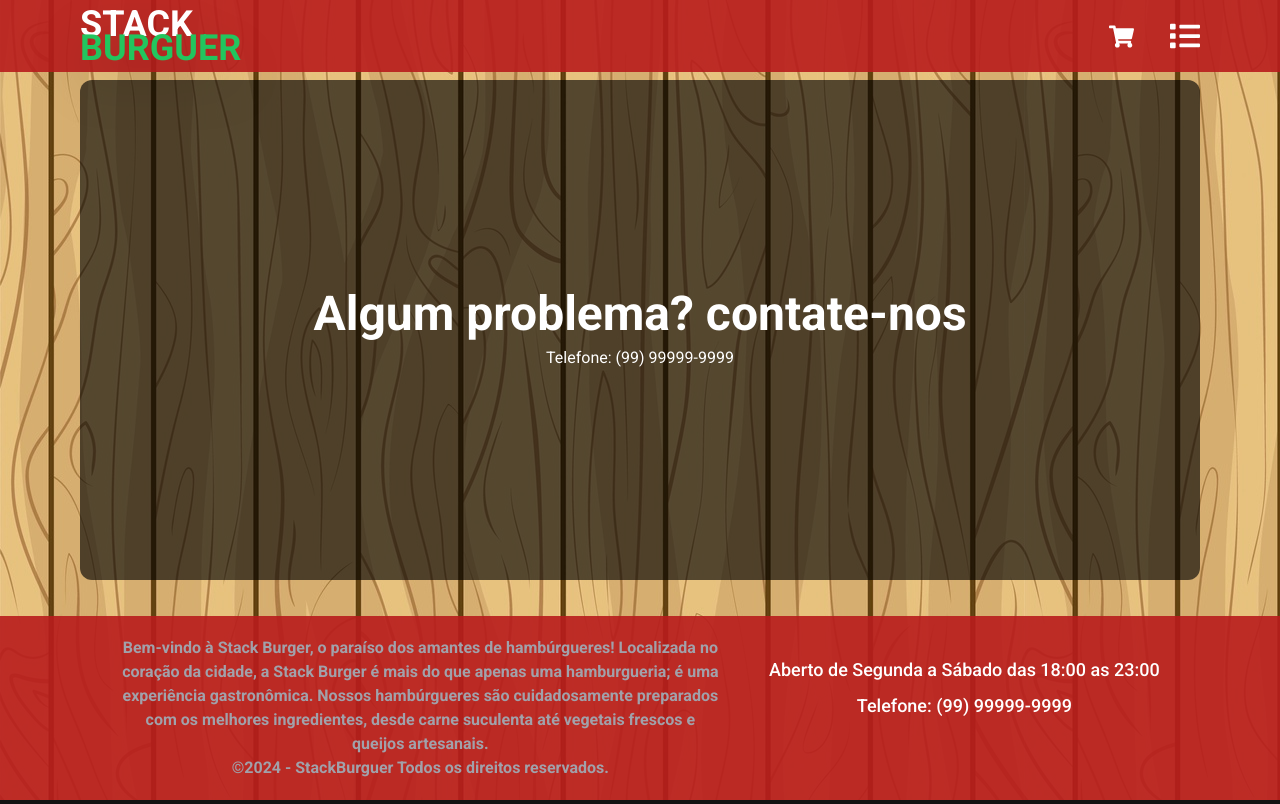
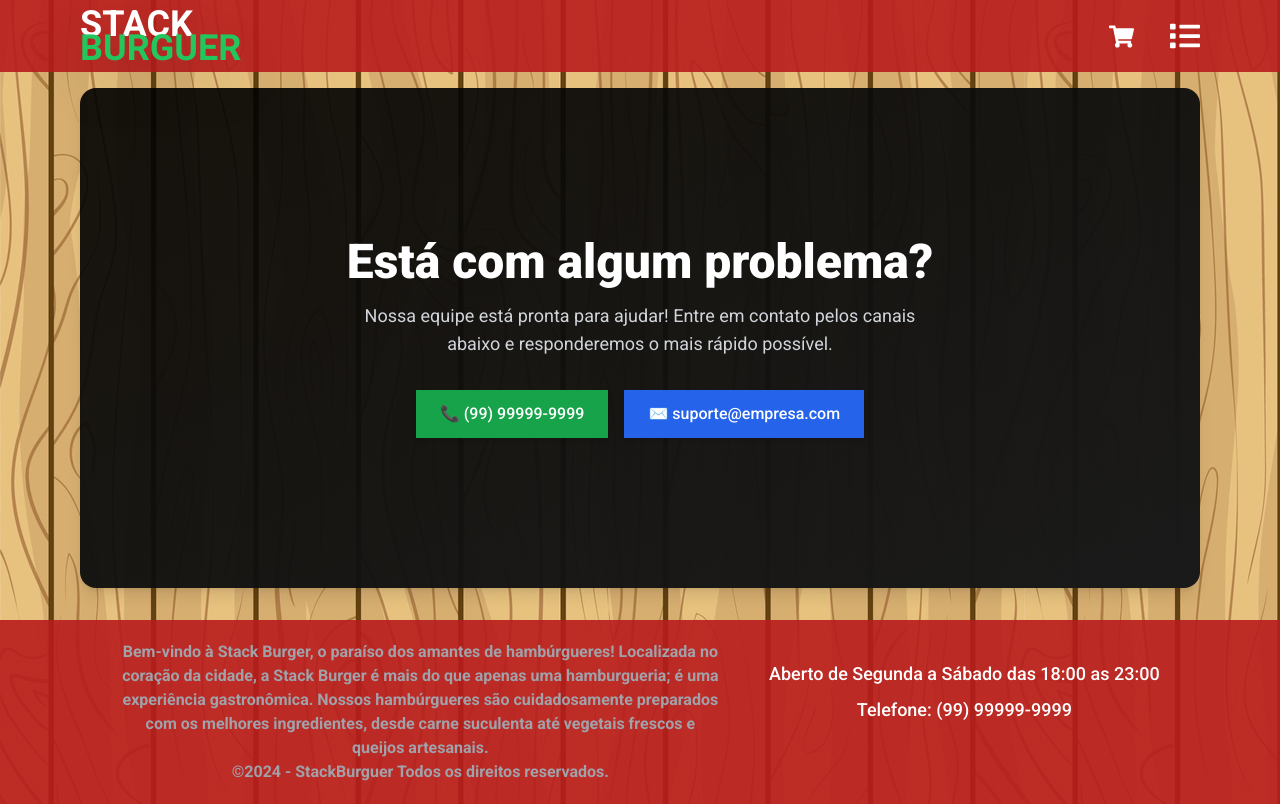
Before and after one commit to JoaoLeandroo/stack-burguer-project, a Next.js app: page /pages/support in a window 1280 px wide. Built offline with nearby package versions, Linux system fonts and the light colour scheme.

Commit message:
fix: support page

```diff
--- a/app/pages/support/page.tsx
+++ b/app/pages/support/page.tsx
@@ -1,11 +1,31 @@
 import Container from "@/components/Container";
+
 const Support = () => {
   return (
     <Container>
-      <div className="h-[500px] text-center flex items-center flex-col justify-center bg-[#000000a1] mt-2 rounded-xl">
-        <span className="text-5xl font-bold">Algum problema? contate-nos</span>
-        <span className="mt-2">Telefone: (99) 99999-9999</span>
-      </div>
+      <section className="flex flex-col items-center justify-center h-[500px] bg-gradient-to-br from-[#000000e6] to-[#1a1a1a] text-white mt-4 rounded-2xl shadow-lg text-center px-6">
+        <h1 className="text-4xl sm:text-5xl font-extrabold mb-4">
+          Está com algum problema?
+        </h1>
+        <p className="text-lg text-gray-300 mb-8 max-w-xl">
+          Nossa equipe está pronta para ajudar! Entre em contato pelos canais
+          abaixo e responderemos o mais rápido possível.
+        </p>
+        <div className="flex flex-col sm:flex-row items-center gap-4">
+          <a
+            href="tel:+559999999999"
+            className="px-6 py-3 bg-green-600 hover:bg-green-700 transition-all rounded-lg font-medium text-white shadow-md"
+          >
+            📞 (99) 99999-9999
+          </a>
+          <a
+            href="mailto:suporte@empresa.com"
+            className="px-6 py-3 bg-blue-600 hover:bg-blue-700 transition-all rounded-lg font-medium text-white shadow-md"
+          >
+            ✉️ suporte@empresa.com
+          </a>
+        </div>
+      </section>
     </Container>
   );
 };
```
